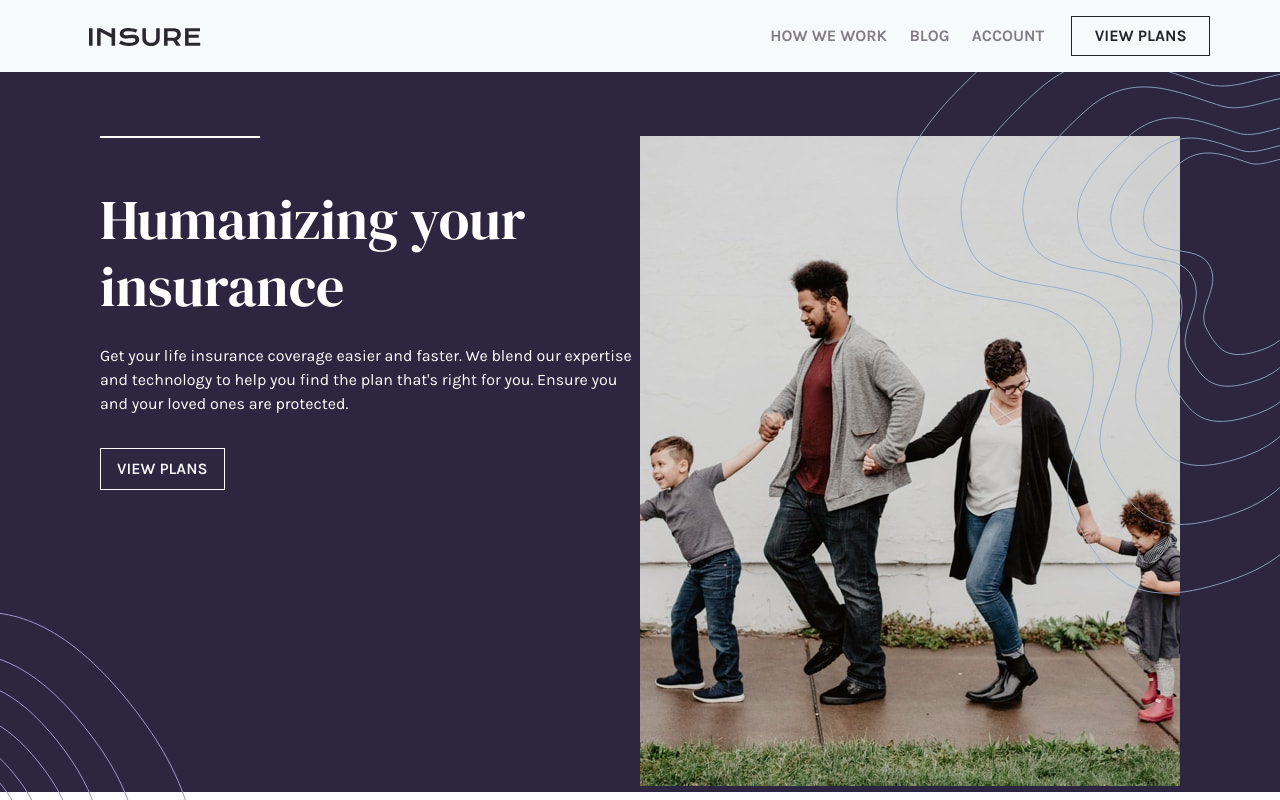
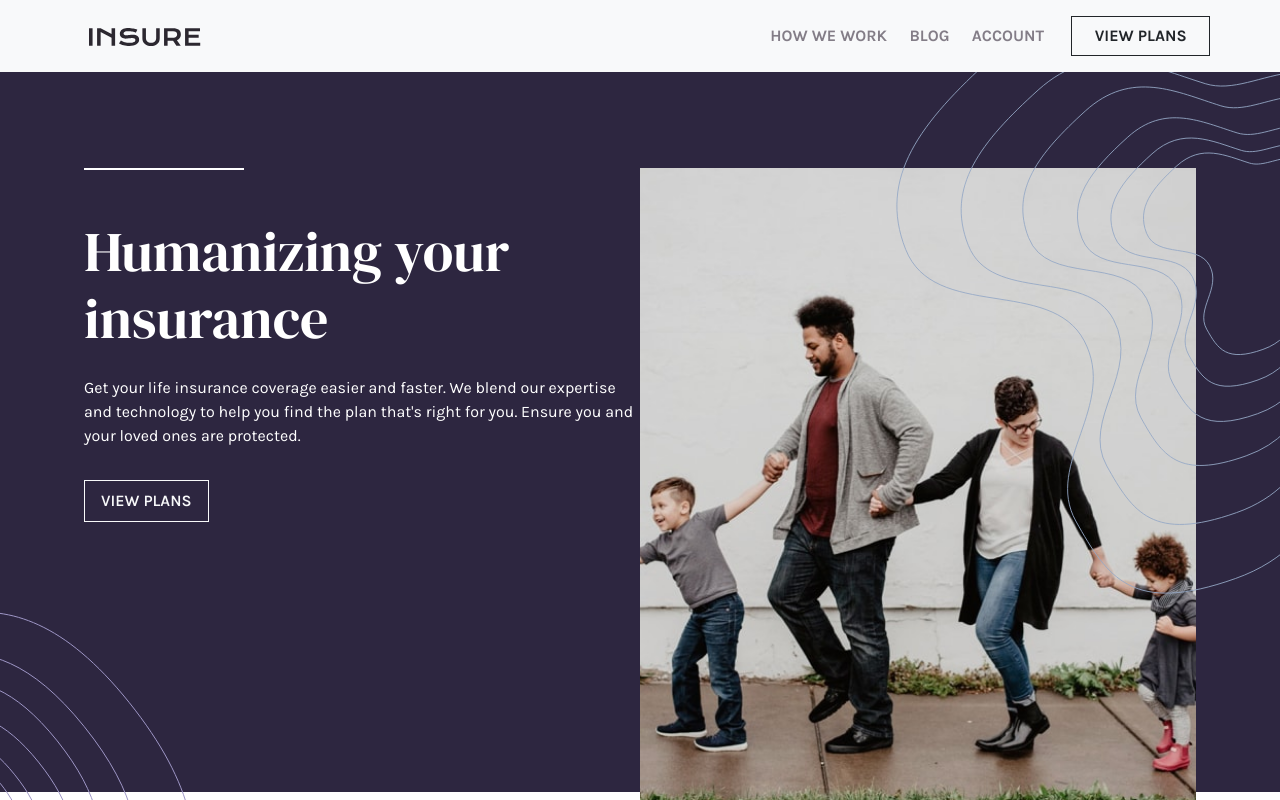
Before and after one commit to Sithu-Aung-Khant/insure-landing-page, a React (Vite) app: page / in a window 1280 px wide. Shown: the top 800 px of the page. Built offline with nearby package versions, Linux system fonts and the light colour scheme; the HTML template or start-up script is replaced by a standard one.

Commit message:
Enhance responsive design by adding and adjusting padding for various screen sizes for Intro Section

```diff
--- a/src/components/intro/Intro.jsx
+++ b/src/components/intro/Intro.jsx
@@ -10,7 +10,7 @@ const Intro = () => {
   return (
     <>
       <Container className="intro">
-        <Row className=" p-xxl-5">
+        <Row className="p-sm-4 p-md-5">
           <Col sm={{ order: 2, span: 6, push: 6 }}>
             <Image
               src="images\image-intro-desktop.jpg"
--- a/src/components/intro/intro.css
+++ b/src/components/intro/intro.css
@@ -1,6 +1,6 @@
 .intro {
   color: white;
-  padding: 4rem 7rem;
+  /* padding: 4rem 7rem; */
   background-color: var(--primary-dark-violet);
   height: 90vh;
   position: relative;
@@ -43,8 +43,21 @@
   }
 }
 
+@media only screen and (min-width: 1024px) {
+  .intro {
+    padding: 3rem;
+  }
+  .copy .display-3 {
+    padding-right: 3rem;
+  }
+}
+
 @media only screen and (min-width: 1440px) {
   .intro {
     height: 60vh;
+    padding: 4rem 7rem;
+  }
+  .copy .display-3 {
+    padding-right: 9rem;
   }
 }
```
